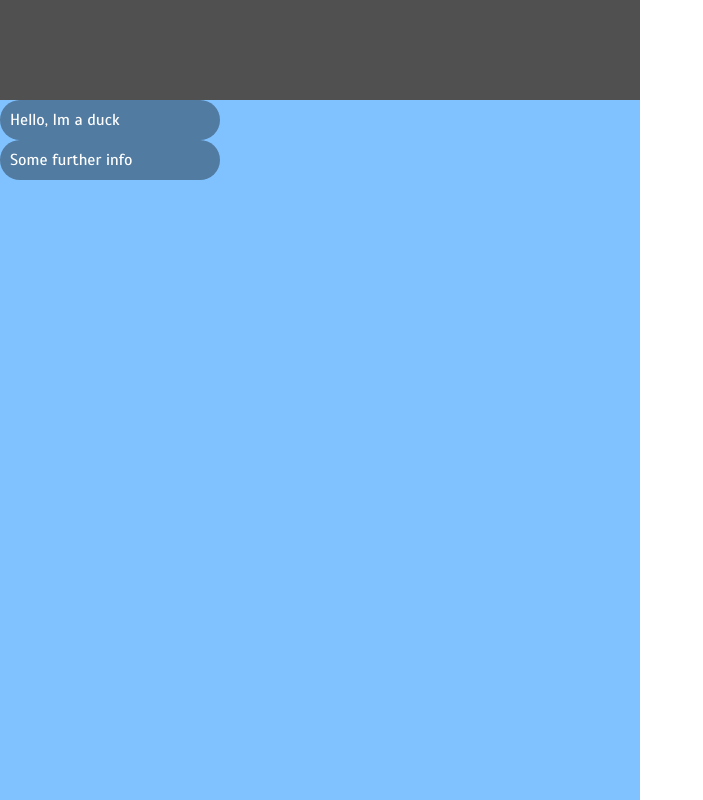
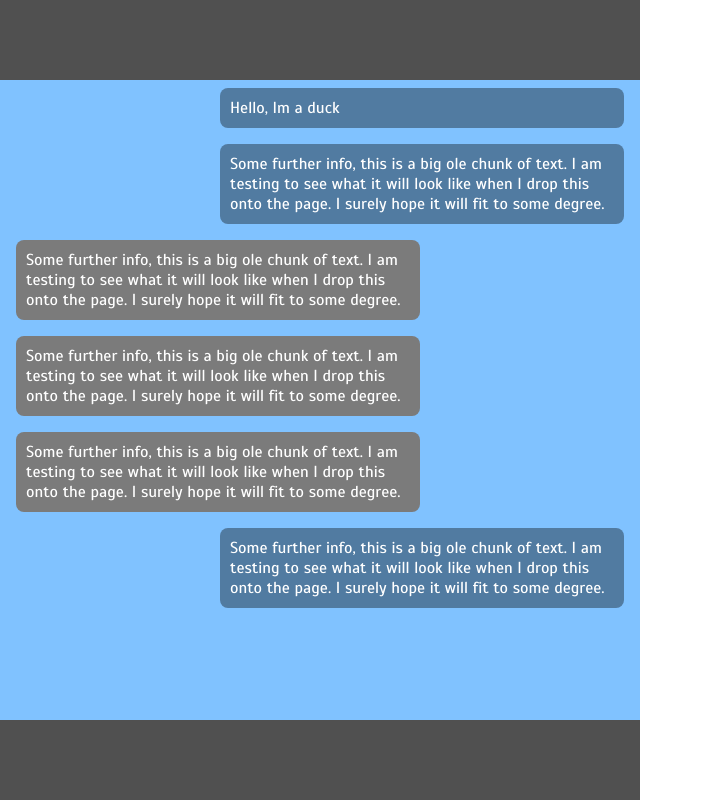
Before and after one commit to Code-Institute-Submissions/milestone-project-157, a plain HTML site: page index.html in a window 1280 px wide. Both pictures are taken after a click on the button "Start". Shown: the whole page, without its empty margins (0-703 px from the left). Drawn offline with nearby package versions, Linux system fonts and the light colour scheme.

Commit message:
left panel scrolling + user messages

```diff
--- a/assets/styles/style.css
+++ b/assets/styles/style.css
@@ -93,11 +93,30 @@ body {
 .left-panel {
   height: 100%;
   width: 50%;
-  background-color: #80c2ff;
+  display: flex;
+  flex-direction: column;
 }
 
-.header-panel {
-  height: 100px;
+.left-header-panel {
+  height: 80px;
+  width: 100%;
+  background-color: #505050;
+  color: white;
+  font-size: 36px;
+  text-transform: capitalize;
+}
+
+.left-message-panel {
+  width: 100%;
+  flex-grow: 1;
+  background-color: #80c2ff;
+  overflow-y: scroll;
+  display: flex;
+  flex-direction: column;
+}
+
+.left-footer-panel {
+  height: 80px;
   width: 100%;
   background-color: #505050;
   color: white;
@@ -108,21 +127,26 @@ body {
 .duck-message {
   background-color: #517ba1;
   padding: 10px;
-  width: 200px;
+  width: 60%;
   word-wrap: break-word;
   color: white;
-  border-radius: 40px;
+  border-radius: 8px;
   text-align: left;
+  margin: 8px 16px;
+  align-self: flex-end;
+  /* justify-self: flex-end; */
 }
 
 .user-message {
   background-color: #7b7b7b;
   padding: 10px;
-  width: 200px;
+  width: 60%;
   word-wrap: break-word;
   color: white;
-  border-radius: 40px;
+  border-radius: 8px;
   text-align: left;
+  margin: 8px 16px;
+  align-self: flex-start;
 }
 
 /* Right Panel */
--- a/scripts/components.js
+++ b/scripts/components.js
@@ -13,15 +13,39 @@ const createHomepage = () => {
 
 function buildLeftPanel(leftPanel) {
   let headerPanel = document.createElement("section");
-  $(headerPanel).attr("class", "header-panel");
+  $(headerPanel).attr("class", "left-header-panel");
   let messagePanel = document.createElement("section");
-  $(messagePanel).attr("class", "message-panel");
+  $(messagePanel).attr("class", "left-message-panel");
   let footerPanel = document.createElement("section");
-  $(footerPanel).attr("class", "footer-panel");
+  $(footerPanel).attr("class", "left-footer-panel");
   $(leftPanel).append(headerPanel, messagePanel, footerPanel);
   // create initial duck messages
   message("Hello, Im a duck", "duck", messagePanel);
-  message("Some further info", "duck", messagePanel);
+  message(
+    "Some further info, this is a big ole chunk of text. I am testing to see what it will look like when I drop this onto the page. I surely hope it will fit to some degree.",
+    "duck",
+    messagePanel
+  );
+  message(
+    "Some further info, this is a big ole chunk of text. I am testing to see what it will look like when I drop this onto the page. I surely hope it will fit to some degree.",
+    "user",
+    messagePanel
+  );
+  message(
+    "Some further info, this is a big ole chunk of text. I am testing to see what it will look like when I drop this onto the page. I surely hope it will fit to some degree.",
+    "user",
+    messagePanel
+  );
+  message(
+    "Some further info, this is a big ole chunk of text. I am testing to see what it will look like when I drop this onto the page. I surely hope it will fit to some degree.",
+    "user",
+    messagePanel
+  );
+  message(
+    "Some further info, this is a big ole chunk of text. I am testing to see what it will look like when I drop this onto the page. I surely hope it will fit to some degree.",
+    "duck",
+    messagePanel
+  );
 }
 
 function message(text, type, container) {
```
